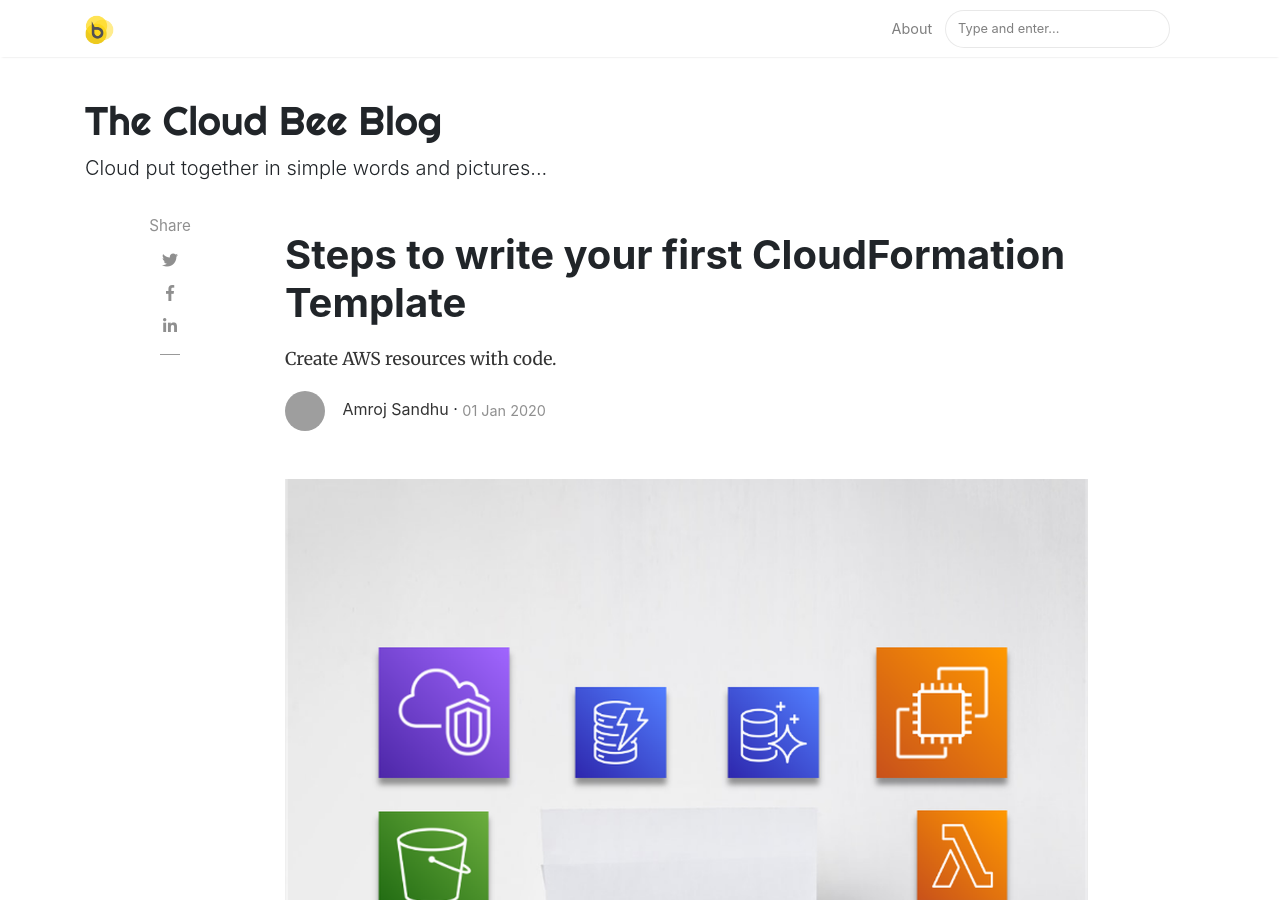
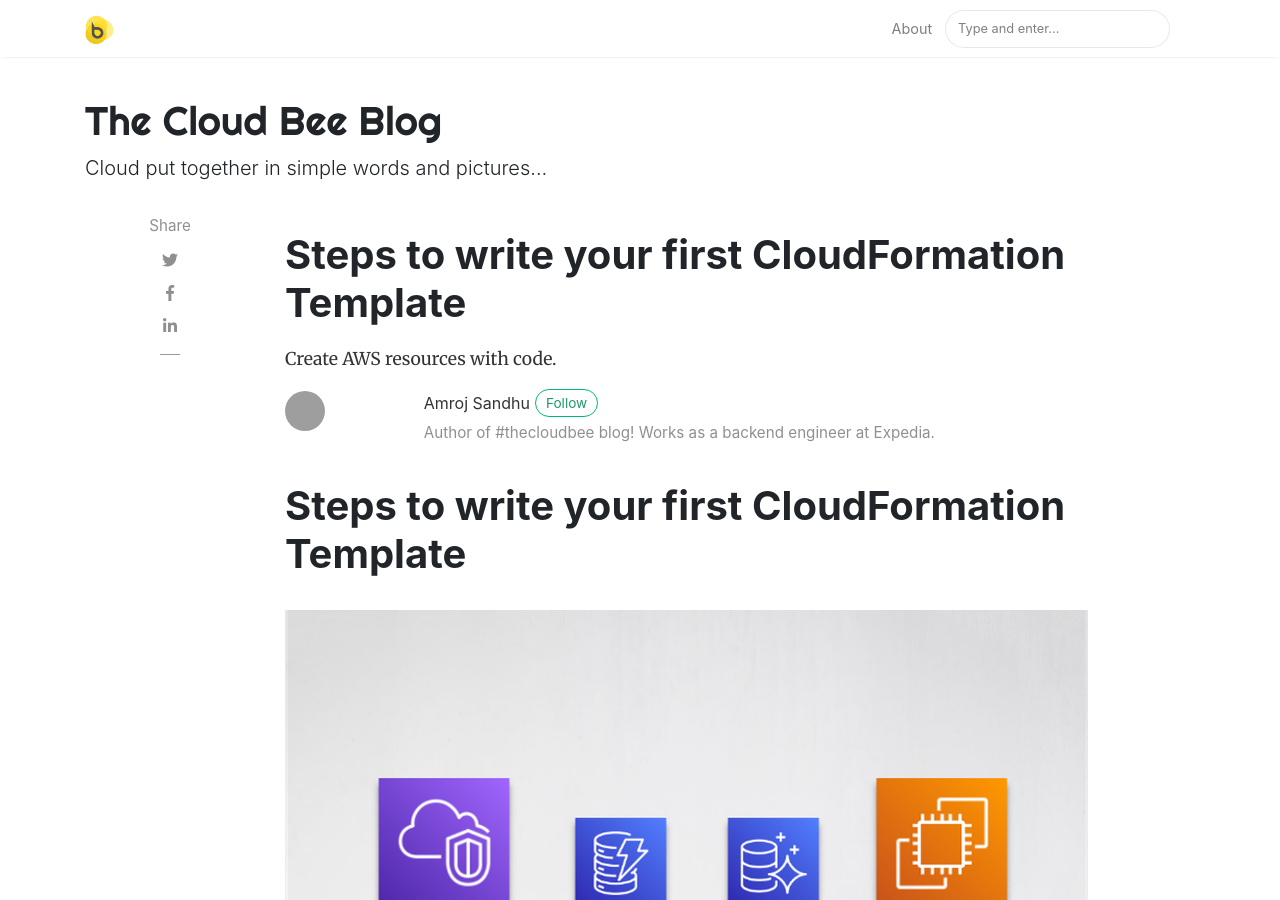
Before and after one commit to thecloudbee/thecloudbee.github.io, a Jekyll site: the page built from _posts/2020-01-01-first-cft.md, in a window 1280 px wide and 900 px high. Built offline with Jekyll 4.4.1, drawn with Linux system fonts in a browser that asks for light colours; nearby versions of some CDN libraries; comment, search, counter and statistics services are not loaded; grey boxes are pictures that could not be loaded.

Commit message:
Revert merge

```diff
--- a/_config.yml
+++ b/_config.yml
@@ -5,7 +5,7 @@
 logo: 'assets/images/logo.png'
 favicon: 'assets/images/logo.png'
 baseurl: ''
-google_analytics: 'UA-46278016-1'
+google_analytics: 'G-0R2EGTZ7TZ'
 disqus: 'thecloudbee'
 mailchimp-list: 'https://mailchi.mp/0104833fd31d/subscribe-to-the-cloud-bee-blog'
 include: ["_pages"]
@@ -20,7 +20,7 @@
     email: amrojpals@gmail.com
     web: https://www.linkedin.com/in/amrojsandhu/
     twitter: https://twitter.com/amrojsandhu
-    description: "Author of #thecloudbee blog! Works as a backend engineer. Anything tech gives me goosebumps!"
+    description: "Author of #thecloudbee blog! Works as a backend engineer at Expedia."
 
 # Plugins
 plugins:
--- a/_layouts/categories.html
+++ b/_layouts/categories.html
@@ -7,7 +7,7 @@
 <div class="row listrecent">
 {% for category in site.categories %}
 <div class="section-title col-md-12 mt-4">
-<h2 id="{{ category[0] | replace: " ","-" }}">Category <span class="text-capitalize">{{ category[0] }}</span></h2>
+<h2 id="{{ category[0] | replace: " ","-" }}">Tag #<span class="text-capitalize">{{ category[0] }}</span></h2>
 </div>
 {% assign pages_list = category[1] %}
 {% for post in pages_list %}
--- a/_layouts/post.html
+++ b/_layouts/post.html
@@ -28,28 +28,22 @@
                 <!-- Author Box -->
                 {% if page.author %}
                 <div class="row post-top-meta">
-                    <div class="col-xs-12 col-md-12 col-lg-12 text-left text-md-left mb-0 mb-md-0">
+                    <div class="col-xs-12 col-md-3 col-lg-2 text-center text-md-left mb-4 mb-md-0">
                         {% if author.avatar %}
                         <img class="author-thumb" src="{{site.baseurl}}/{{ author.avatar }}" alt="{{ author.display_name }}">
                         {% else %}
-                        <img class="author-thumb" src="https://www.gravatar.com/avatar/{{ author.gravatar }}?s=100&d=mm&r=x" alt="{{ author.display_name }}">
+                        <img class="author-thumb" src="https://www.gravatar.com/avatar/{{ author.gravatar }}?s=250&d=mm&r=x" alt="{{ author.display_name }}">
                         {% endif %}
-<!--                    </div>-->
-<!--                    <div class="col-xs-12 col-md-9 col-lg-10 text-center text-md-left">-->
-                        <a target="_blank" class="link-dark" href="{{ author.web }}">{{ author.display_name }}</a> 	&#32;&middot;
-<!--                        <span class="author-description">{{ author.description }}</span>-->
-                        <!-- Post Date -->
-
-                        <small>
-                            <span class="post-date"><time class="post-date" datetime="{{ page.date | date:"%Y-%m-%d" }}">{{ page.date | date_to_string }}</time></span>
-                            {% if page.last_modified_at %}
-                            (Updated: <time datetime="{{ page.last_modified_at | date_to_xmlschema }}" itemprop="dateModified">{{ page.last_modified_at | date: "%b %-d, %Y" }}</time>)
-                            {% endif %}
-                        </small>
-
+                    </div>
+                    <div class="col-xs-12 col-md-9 col-lg-10 text-center text-md-left">
+                        <a target="_blank" class="link-dark" href="{{ author.web }}">{{ author.display_name }}</a><a target="_blank" href="{{ author.twitter }}" class="btn follow">Follow</a>
+                        <span class="author-description">{{ author.description }}</span>
                     </div>
                 </div>
                 {% endif %}
+
+                <!-- Post Title -->
+                <h1 class="posttitle">{{ page.title }}</h1>
 
             </div>
 
@@ -86,6 +80,16 @@
                 <!-- End Toc -->
                 {{content}}
             </div>
+
+            <!-- Post Date -->
+<!--            <p>-->
+<!--            <small>-->
+<!--                <span class="post-date"><time class="post-date" datetime="{{ page.date | date:"%Y-%m-%d" }}">{{ page.date | date_to_string }}</time></span>           -->
+<!--                {% if page.last_modified_at %}-->
+<!--                (Updated: <time datetime="{{ page.last_modified_at | date_to_xmlschema }}" itemprop="dateModified">{{ page.last_modified_at | date: "%b %-d, %Y" }}</time>)-->
+<!--                {% endif %}-->
+<!--                </small>-->
+<!--            </p>-->
 
             <!-- Post Categories -->
             <div class="after-post-cats">
```
Also changed, not shown: _pages/categories.md (+2 -2 lines).
